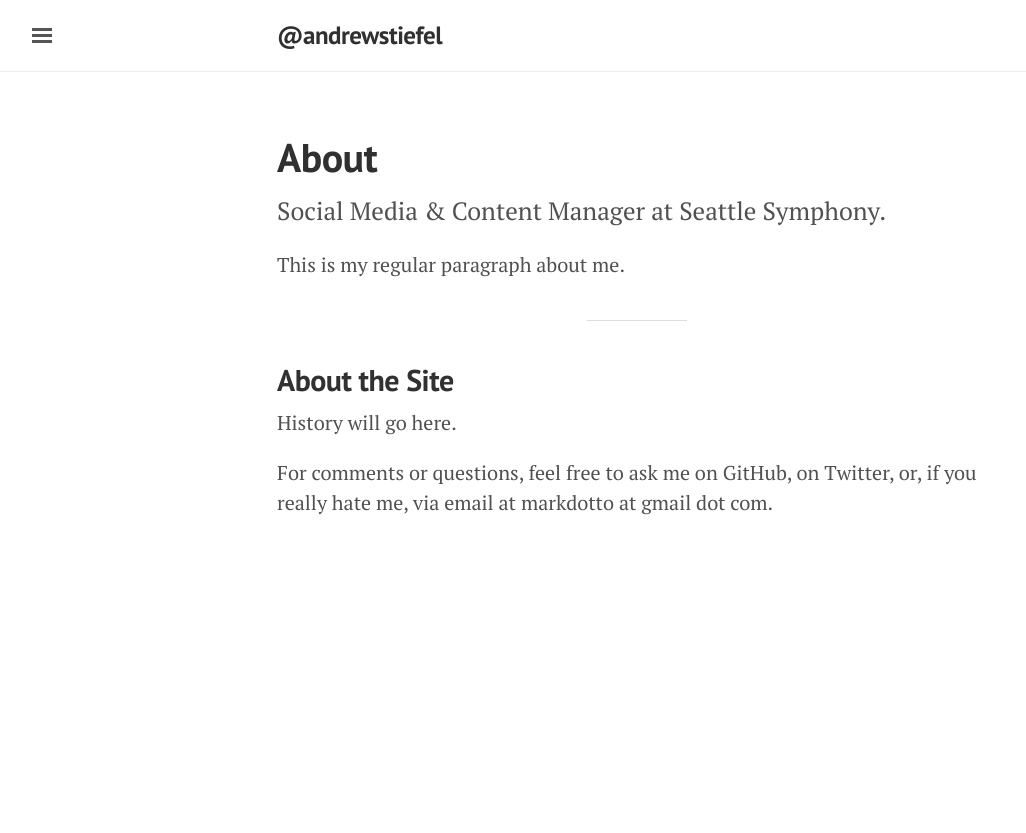
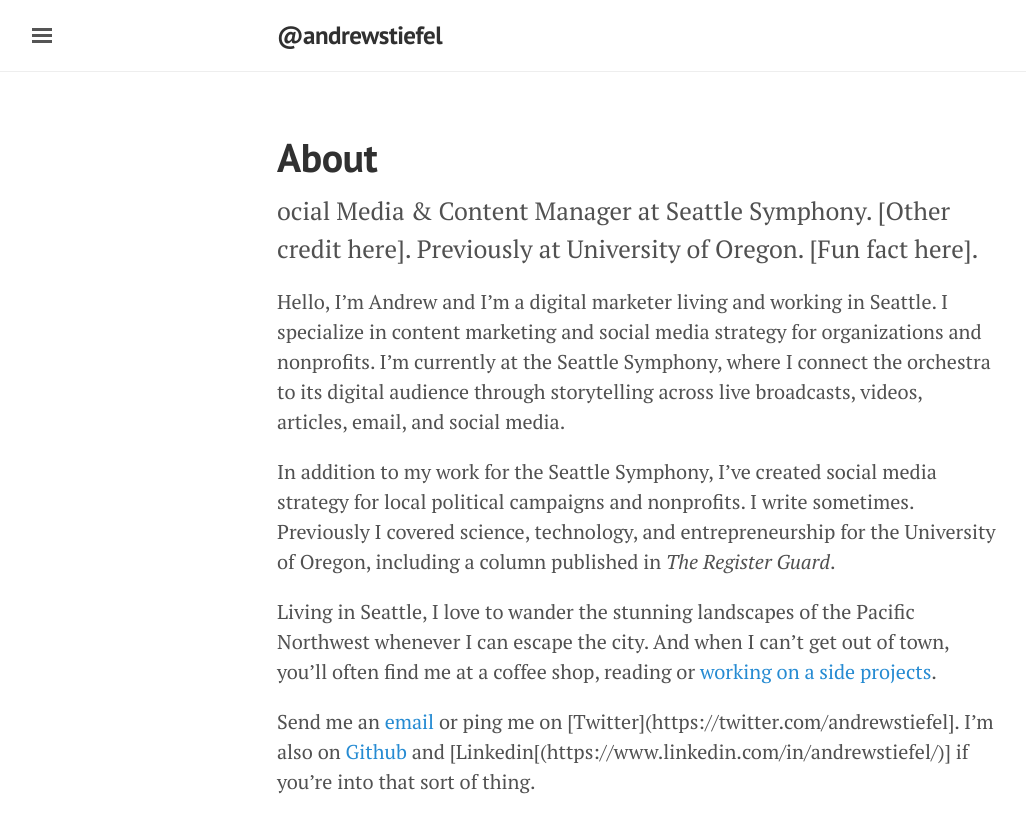
Before and after one commit to andrewstiefel/andrewstiefel.com, a Jekyll site: the page built from about.md, in a window 1280 px wide. Shown: the top 833 px of the page, without its empty margins (3-1029 px from the left). Built offline with Jekyll 4.4.1, drawn with Linux system fonts in a browser that asks for light colours.

Commit message:
Update about.md

```diff
--- a/about.md
+++ b/about.md
@@ -3,14 +3,12 @@
 title: About
 ---
 
-<p class="lead">Social Media & Content Manager at Seattle Symphony.</p>
+<p class="lead">ocial Media & Content Manager at Seattle Symphony. [Other credit here]. Previously at University of Oregon. [Fun fact here].</p>
 
-This is my regular paragraph about me.
+Hello, I'm Andrew and I'm a digital marketer living and working in Seattle. I specialize in content marketing and social media strategy for organizations and nonprofits. I'm currently at the Seattle Symphony, where I connect the orchestra to its digital audience through storytelling across live broadcasts, videos, articles, email, and social media.
 
------
+In addition to my work for the Seattle Symphony, I've created social media strategy for local political campaigns and nonprofits. I write sometimes. Previously I covered science, technology, and entrepreneurship for the University of Oregon, including a column published in _The Register Guard_.
 
-## About the Site
+Living in Seattle, I love to wander the stunning landscapes of the Pacific Northwest whenever I can escape the city. And when I can't get out of town, you'll often find me at a coffee shop, reading or [working on a side projects](https://andrewstiefel.net).
 
-History will go here.
-
-For comments or questions, feel free to ask me on GitHub, on Twitter, or, if you really hate me, via email at markdotto at gmail dot com.
+Send me an [email](mailto:andrew@andrewstiefel.com) or ping me on [Twitter](https://twitter.com/andrewstiefel]. I'm also on [Github](https://github.com/andrewstiefel/) and [Linkedin[(https://www.linkedin.com/in/andrewstiefel/)] if you're into that sort of thing.
```
